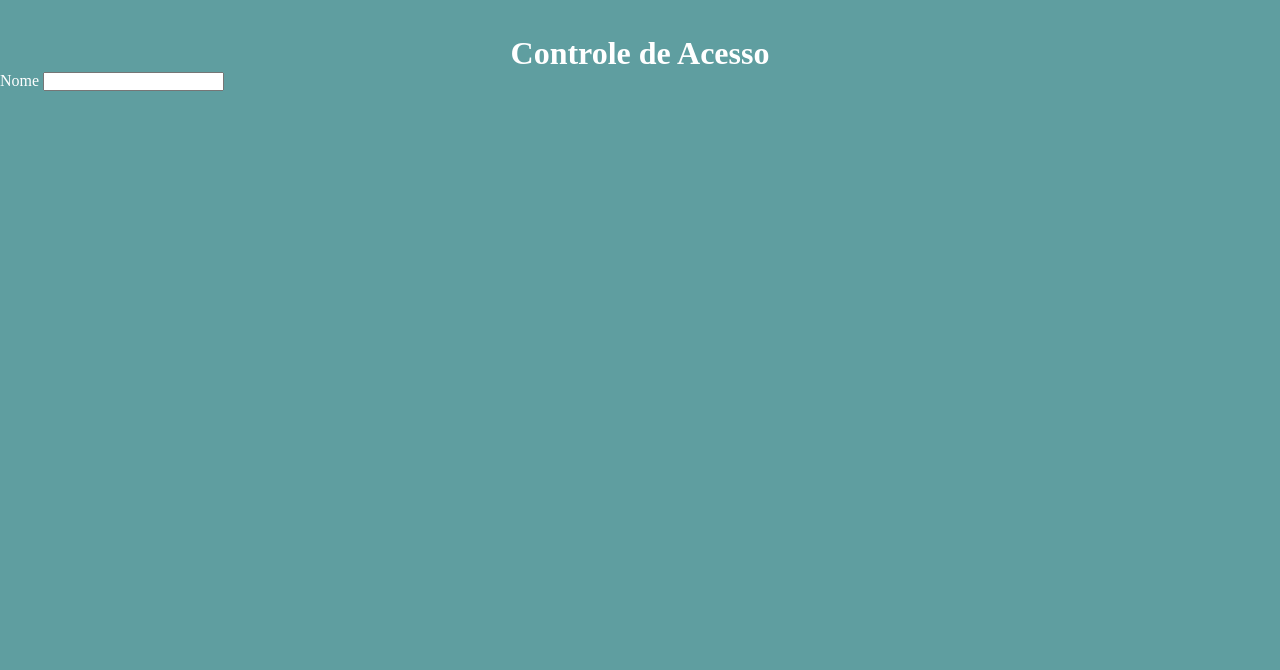
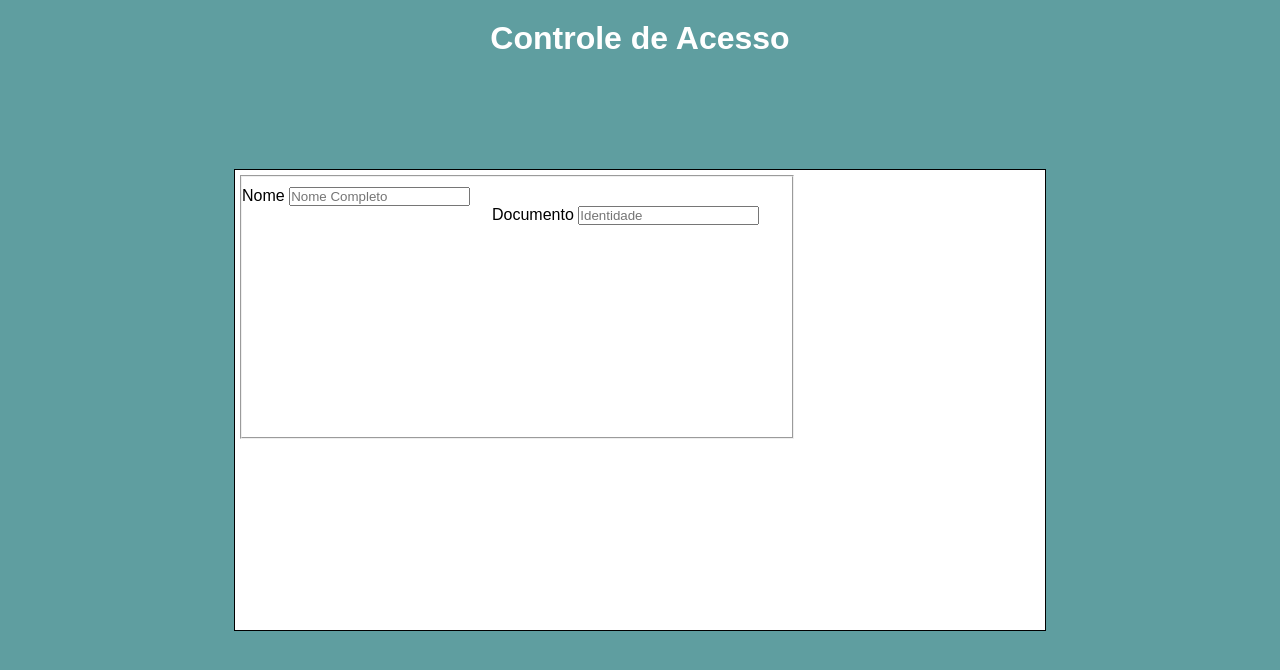
Before and after one commit to welbersantana/html-css, a plain HTML site: page projeto_controle_acesso/index.html in a window 1280 px wide. Drawn offline with Linux system fonts and the light colour scheme.

Commit message:
atualização

```diff
--- a/projeto_controle_acesso/index.html
+++ b/projeto_controle_acesso/index.html
@@ -10,15 +10,22 @@
 
     <h1>Controle de Acesso</h1>
 
-        <form class="form" method="get" autocomplete="on">
+        <form action="" class="form" method="get" autocomplete="off">
 
-            <fildset>
-                <p>
+            <fieldset class="fild">
+                <div>
                     <label for="inome">Nome</label>
-                    <input type="text" name="nome" id="inome" minlength="5" maxlength="20" required>
-                </p>
+                    <input type="text" name="nome" id="inome" minlength="5" maxlength="50" placeholder="Nome Completo" required>
+                </div>
 
-            </fildset>
+                <div class="documento">
+                    <label for="idocumento">Documento</label>
+                    <input type="text" number="documento" id="idocumento" minlength="5" maxlength="11" placeholder="Identidade" required>
+                </div>
+            </fieldset>
+               <!--<input type="reset" value="Limpar">!-->
+
+
         </form>
 
 </body>
--- a/projeto_controle_acesso/style.css
+++ b/projeto_controle_acesso/style.css
@@ -1,9 +1,10 @@
 @charset "UTF-8";
 
 * {
+    font-family: Arial, Helvetica, sans-serif;
     margin: 0px;
     padding: 0px;
-    color: #fff;
+
 }
 
 body {
@@ -12,16 +13,29 @@ body {
 
 h1 {
     text-align: center;
-    padding-top: 35px;
+    padding-top: 20px;
+    color: #fff;
 }
-#form {
+.form {
     width: 800px;
-    height: 400px;
+    height: 450px;
     position: absolute;
     top: 50%;
     left: 50%;
     transform: translate(-50%, -50%);
     background-color: #fff;
-    padding: 10px;
-    #border: 3px solid #000;
+    color: black;
+    padding: 5px;
+    border: 1px solid #000;
 }
+
+.fild {
+    width: 550px;
+    height: 250px;
+    padding-top: 10px;
+}
+
+.documento {
+    margin-left: 250px;
+    margin-bottom: 30px;
+}
```
